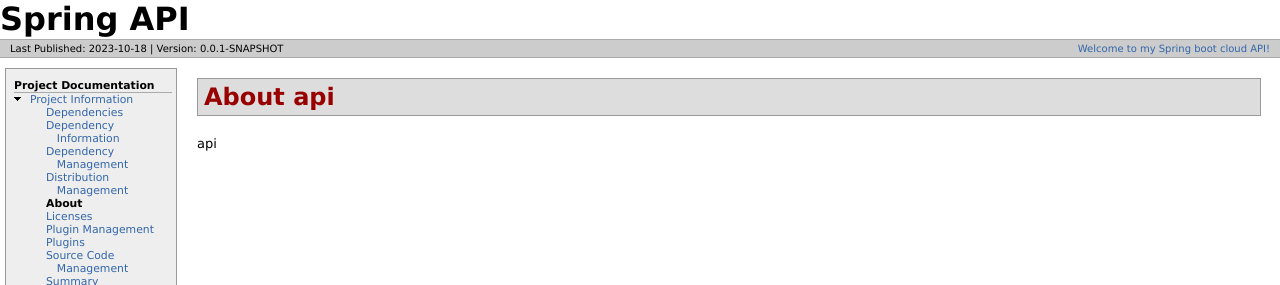
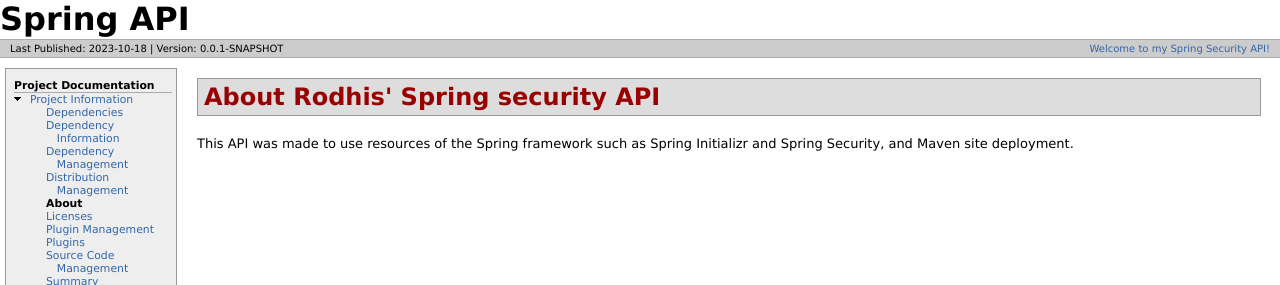
Before and after one commit to rodhis/java-api-rest, a plain HTML site: page index.html in a window 1280 px wide. Shown: the top 285 px of the page. Drawn offline with Linux system fonts and the light colour scheme.

Commit message:
Update index.html

```diff
--- a/index.html
+++ b/index.html
@@ -28,7 +28,7 @@
         <span id="publishDate">Last Published: 2023-10-18</span>
            | <span id="projectVersion">Version: 0.0.1-SNAPSHOT</span>
       </div>
-      <div class="xright"><a href="./" title="Rodhis' Java Api">Welcome to my Spring boot cloud API!</a>      </div>
+      <div class="xright"><a href="./" title="Rodhis' Java Api">Welcome to my Spring Security API!</a>      </div>
       <div class="clear">
         <hr/>
       </div>
@@ -60,8 +60,8 @@
     <div id="bodyColumn">
       <div id="contentBox">
 <section>
-<h2><a name="About_api"></a>About api</h2><a name="About_api"></a>
-<p>api</p></section>
+<h2><a name="About_api"></a>About Rodhis' Spring security API</h2><a name="About_api"></a>
+<p>This API was made to use resources of the Spring framework such as Spring Initializr and Spring Security, and Maven site deployment.</p></section>
       </div>
     </div>
     <div class="clear">
```
